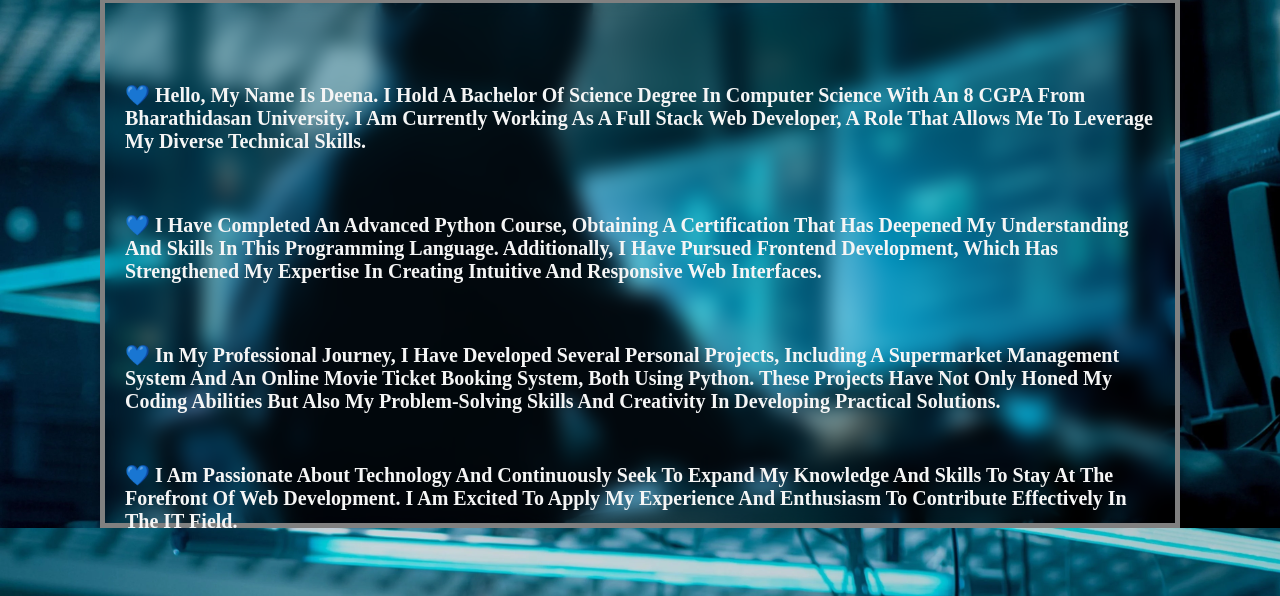
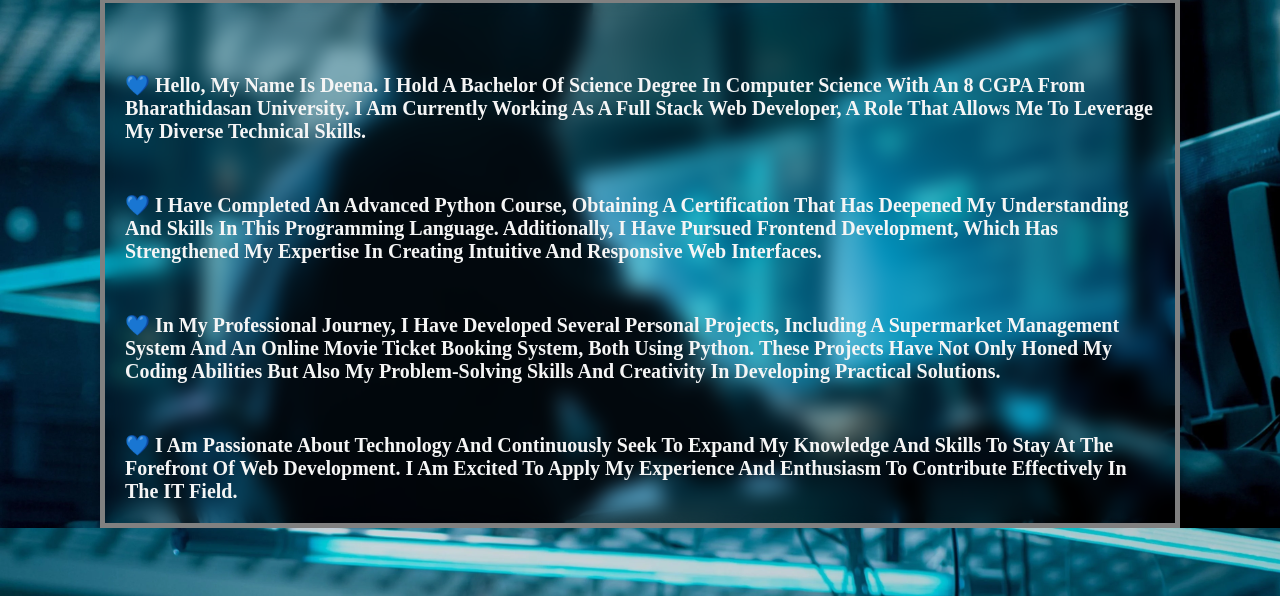
Before and after one commit to Deenawebdev/sample_portfolio, a plain HTML site: page about.html in a window 1280 px wide. Shown: the part 204-800 px from the top of the page. Drawn offline with Linux system fonts and the light colour scheme.

Commit message:
Update about.html

```diff
--- a/about.html
+++ b/about.html
@@ -59,14 +59,14 @@
         }
 
         .para1{
-            margin-top: 60px;
+            margin-top: 50px;
         }
         .para2{
-            margin-top: 60px;
+            margin-top: 50px;
         }
 
         .para3{
-            margin-top: 60px;
+            margin-top: 50px;
         }
 
         .para4{
```
